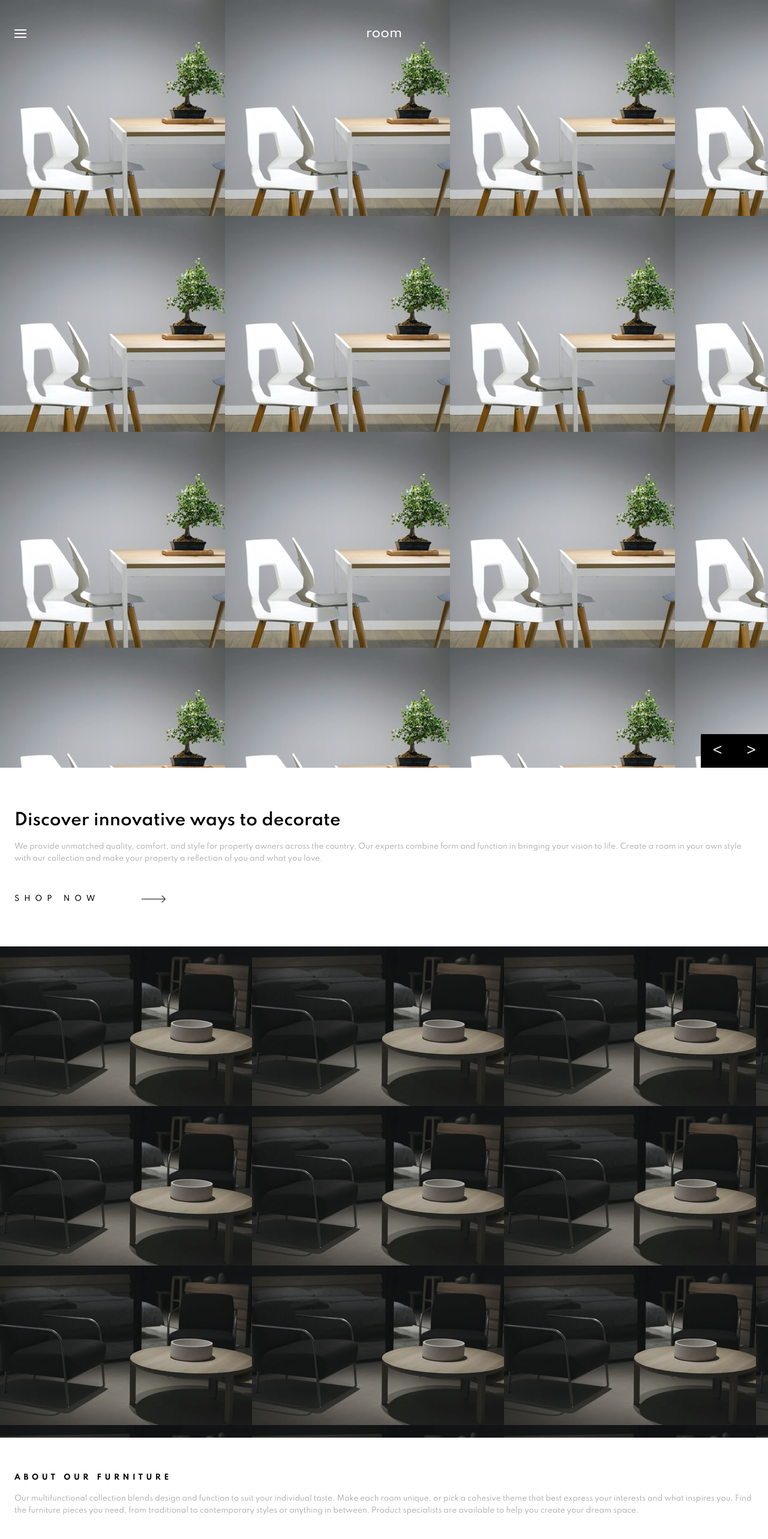
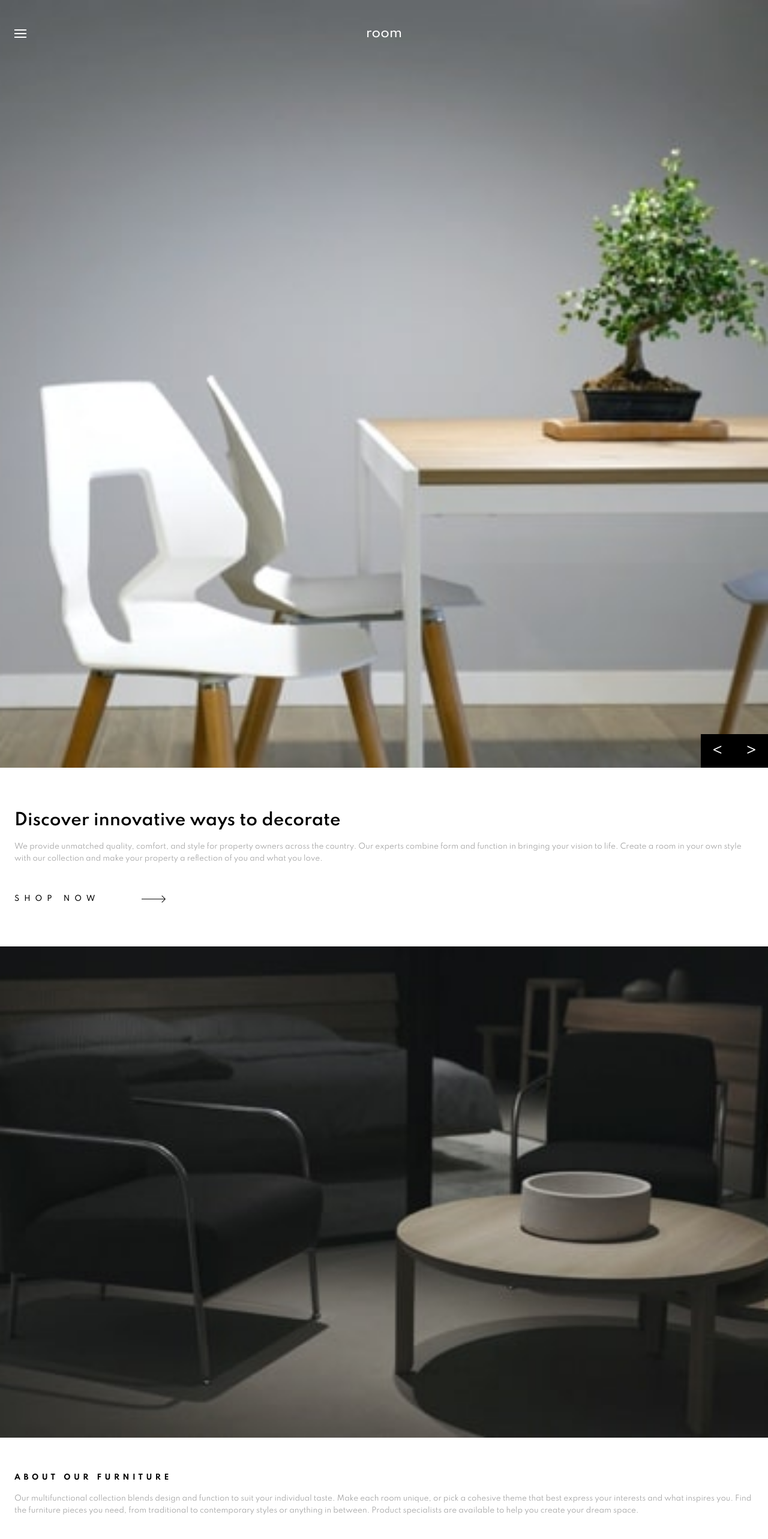
Before and after one commit to bmhan319/room-homepage, a React (Create React App) app: page / in a window 1280 px wide. Shown: the top 2566 px of the page at 60% size. Built offline with nearby package versions, Linux system fonts and the light colour scheme.

Commit message:
adjusted img positions

```diff
--- a/src/css/aboutImgLeft.css
+++ b/src/css/aboutImgLeft.css
@@ -2,4 +2,7 @@
   width: 100%;
   height: 64vw;
   background-image: url('../img/image-about-dark.jpg');
+  background-size: cover;
+  background-repeat: no-repeat;
+  background-position: center;
 }
--- a/src/css/aboutImgRight.css
+++ b/src/css/aboutImgRight.css
@@ -2,4 +2,7 @@
   width: 100%;
   height: 64vw;
   background-image: url('../img/image-about-light.jpg');
+  background-size: cover;
+  background-repeat: no-repeat;
+  background-position: center;
 }
--- a/src/css/sliderWindow.css
+++ b/src/css/sliderWindow.css
@@ -2,6 +2,9 @@
   width: 100%;
   height: 100vw;
   background-image: url('../img/mobile-image-hero-1.jpg');
+  background-size: cover;
+  background-repeat: no-repeat;
+  background-position: right;
   position: relative;
   padding-top: 44px;
 }
```
